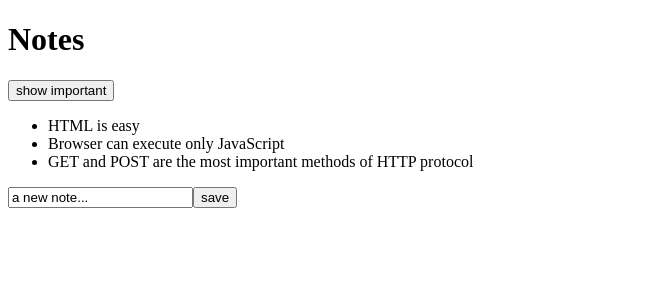
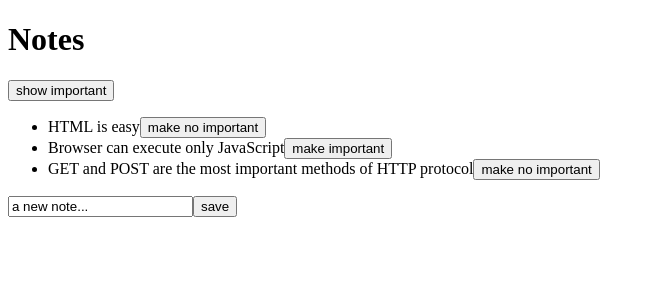
Before and after one commit to crlsrgz/fso, a React (Vite) app in the folder part2/notes/: page / in a window 1280 px wide. Shown: the top 300 px of the page, without its empty margins (0-655 px from the left). Built offline with nearby package versions, Linux system fonts and the light colour scheme.

Commit message:
Part 2d: Updating date in the server

```diff
--- /dev/null
+++ b/part2/notes/db.json
@@ -0,0 +1,19 @@
+{
+  "notes": [
+    {
+      "id": "1",
+      "content": "HTML is easy",
+      "important": false
+    },
+    {
+      "id": "2",
+      "content": "Browser can execute only JavaScript",
+      "important": true
+    },
+    {
+      "id": "3",
+      "content": "GET and POST are the most important methods of HTTP protocol",
+      "important": false
+    }
+  ]
+}
--- a/part2/notes/package.json
+++ b/part2/notes/package.json
@@ -7,9 +7,11 @@
     "dev": "vite",
     "build": "vite build",
     "lint": "eslint . --ext js,jsx --report-unused-disable-directives --max-warnings 0",
-    "preview": "vite preview"
+    "preview": "vite preview",
+    "server": "npx json-server --port 3001 --watch db.json"
   },
   "dependencies": {
+    "axios": "^1.7.7",
     "react": "^18.2.0",
     "react-dom": "^18.2.0"
   },
@@ -21,6 +23,7 @@
     "eslint-plugin-react": "^7.32.2",
     "eslint-plugin-react-hooks": "^4.6.0",
     "eslint-plugin-react-refresh": "^0.4.3",
+    "json-server": "^1.0.0-beta.3",
     "vite": "^4.4.5"
   }
 }
--- a/part2/notes/src/App.jsx
+++ b/part2/notes/src/App.jsx
@@ -1,10 +1,30 @@
 import { useState } from "react";
 import Note from "./components/Note";
+import axios from "axios";
 
 const App = (props) => {
   const [notes, setNotes] = useState(props.notes);
   const [newNote, setNewNote] = useState(`a new note...`);
   const [showAll, setShowAll] = useState(true);
+
+  // axios.get("http://localhost:3001/notes").then((response) => {
+  //   // console.log(response.data);
+  //   setNotes(response.data);
+  // });
+
+  const toggleImportanceOf = (id) => {
+    console.log(`importance of ${id} needs to be toggled`);
+    const url = `http://localhost:3001/notes/${id}`;
+    // Make a copy, never mutate state
+    const note = notes.find((n) => n.id === id);
+    console.log(note);
+    const changeNote = { ...note, important: !note.important };
+
+    axios.put(url, changeNote).then((response) => {
+      // replaces all notes
+      setNotes(notes.map((n) => (n.id === id ? response.data : n)));
+    });
+  };
 
   /**
    * addNote function
@@ -21,10 +41,14 @@ const App = (props) => {
     const noteObject = {
       content: newNote,
       important: Math.random() < 0.5,
-      id: String(notes.length + 1),
+      // id: String(notes.length + 1),
     };
-    setNotes(notes.concat(noteObject));
-    setNewNote("");
+
+    axios.post("http://localhost:3001/notes", noteObject).then((response) => {
+      console.log(response);
+      setNotes(notes.concat(response.data));
+      setNewNote("");
+    });
   };
 
   const handleNoteChange = (event) => {
@@ -46,7 +70,13 @@ const App = (props) => {
       </div>
       <ul>
         {notesToShow.map((note) => (
-          <Note key={note.id} note={note} />
+          <Note
+            key={note.id}
+            note={note}
+            toggleImportance={() => {
+              toggleImportanceOf(note.id);
+            }}
+          />
         ))}
       </ul>
       <form onSubmit={addNote}>
--- a/part2/notes/src/components/Note.jsx
+++ b/part2/notes/src/components/Note.jsx
@@ -1,7 +1,11 @@
-const Note = ({ note }) => {
+const Note = ({ note, toggleImportance }) => {
+  const label = note.important ? "make no important" : "make important";
   return (
-    <li>{note.content}</li>
-  )
-}
+    <li>
+      {note.content}
+      <button onClick={toggleImportance}>{label}</button>
+    </li>
+  );
+};
 
-export default Note
+export default Note;
```
Also changed, not shown: 1 other file (tests, documents, lock files or other folders).
